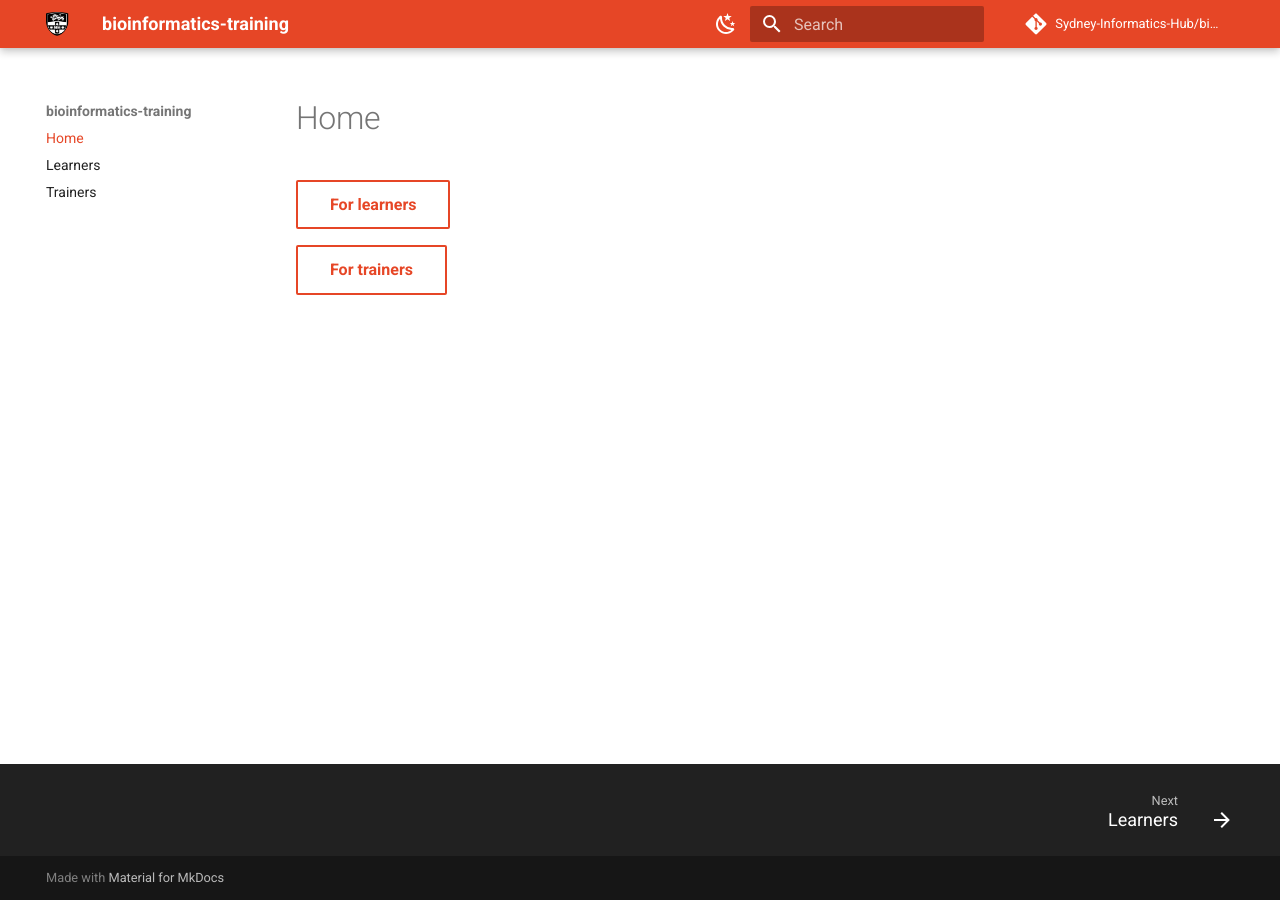
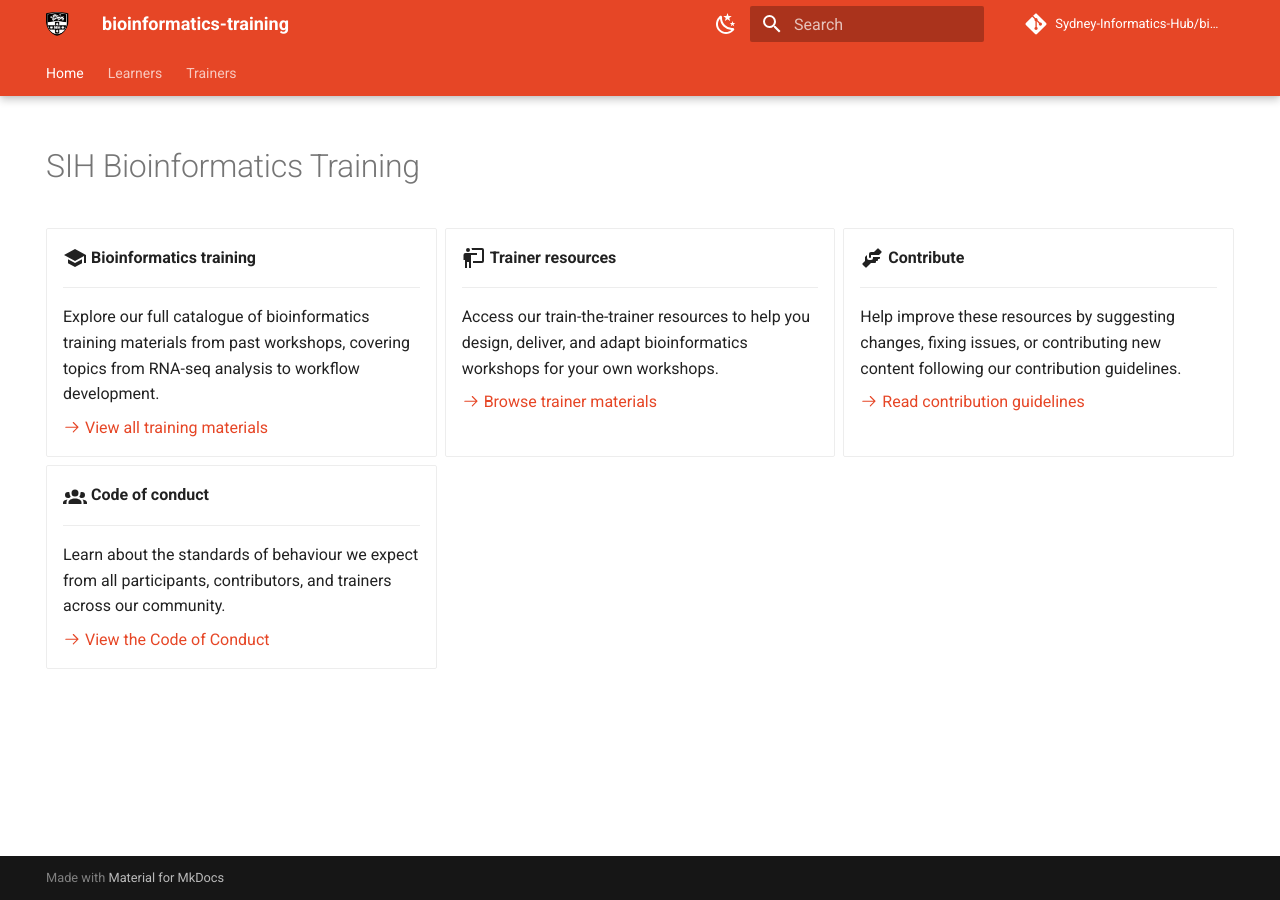
Before and after one commit to Sydney-Informatics-Hub/bioinformatics-training, an MkDocs documentation site: the page built from docs/index.md, in a window 1280 px wide. Built offline with MkDocs 1.6.1 and Material for MkDocs 9.7.7, drawn with Linux system fonts in a browser that asks for light colours; comment, search, counter and statistics services are not loaded.

Commit message:
STY: Grid cards on home page, navbar

```diff
--- a/docs/index.md
+++ b/docs/index.md
@@ -1,5 +1,47 @@
-# Home
+---
+hide:
+  - navigation
+  - toc
+---
 
-[For learners](learners.md){ .md-button }
+# SIH Bioinformatics Training
 
-[For trainers](trainers.md){ .md-button }
+<div class="grid cards" markdown>
+
+-   :material-school:{ .lg .middle } **Bioinformatics training**
+
+    ---
+
+    Explore our full catalogue of bioinformatics training materials from past
+    workshops, covering topics from RNA-seq analysis to workflow development.
+
+    [:octicons-arrow-right-24: View all training materials](learners.md)
+
+-   :material-human-male-board:{ .lg .middle } **Trainer resources**
+
+    ---
+
+    Access our train-the-trainer resources to help you design, deliver, and
+    adapt bioinformatics workshops for your own workshops.
+
+    [:octicons-arrow-right-24: Browse trainer materials](trainers.md)
+
+-   :material-handshake:{ .lg .middle } **Contribute**
+
+    ---
+
+    Help improve these resources by suggesting changes, fixing issues, or
+    contributing new content following our contribution guidelines.
+
+    [:octicons-arrow-right-24: Read contribution guidelines](CONTRIBUTING.md)
+
+-   :material-account-group:{ .lg .middle } **Code of conduct**
+
+    ---
+
+    Learn about the standards of behaviour we expect from all participants,
+    contributors, and trainers across our community.
+
+    [:octicons-arrow-right-24: View the Code of Conduct](https://zenodo.org/records/4276854)
+
+</div>
--- a/mkdocs.yml
+++ b/mkdocs.yml
@@ -11,8 +11,8 @@ theme:
   name: material
   logo: assets/usyd-logo.png
   features:
-    - navigation.footer
-    - content.code.copy
+    - navigation.tabs
+    - navigation.tabs.sticky
   palette:
     - scheme: default
       primary: custom
```
Also changed, not shown: docs/learners.md (+6 -0 lines), docs/trainers.md (+6 -0 lines).
